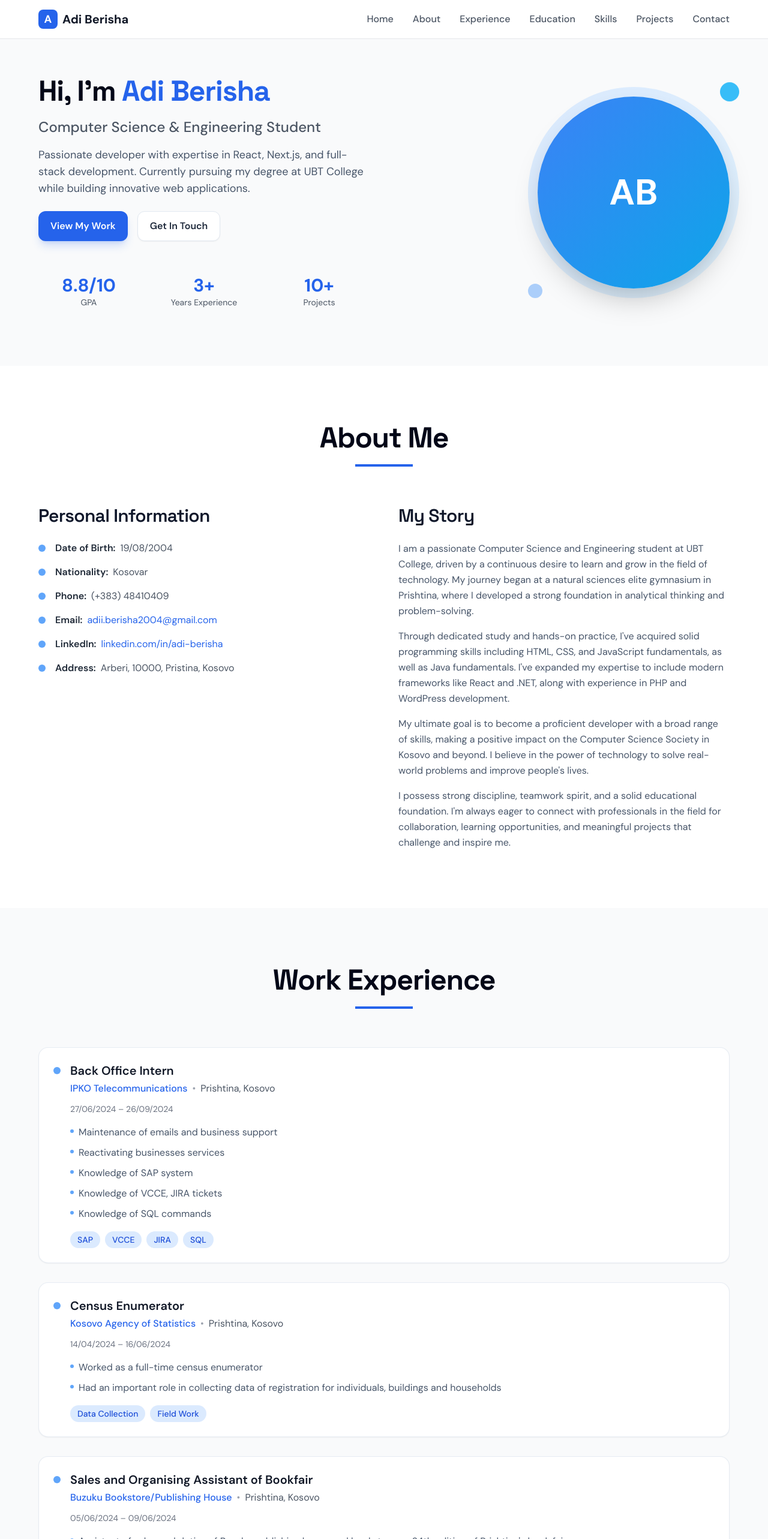
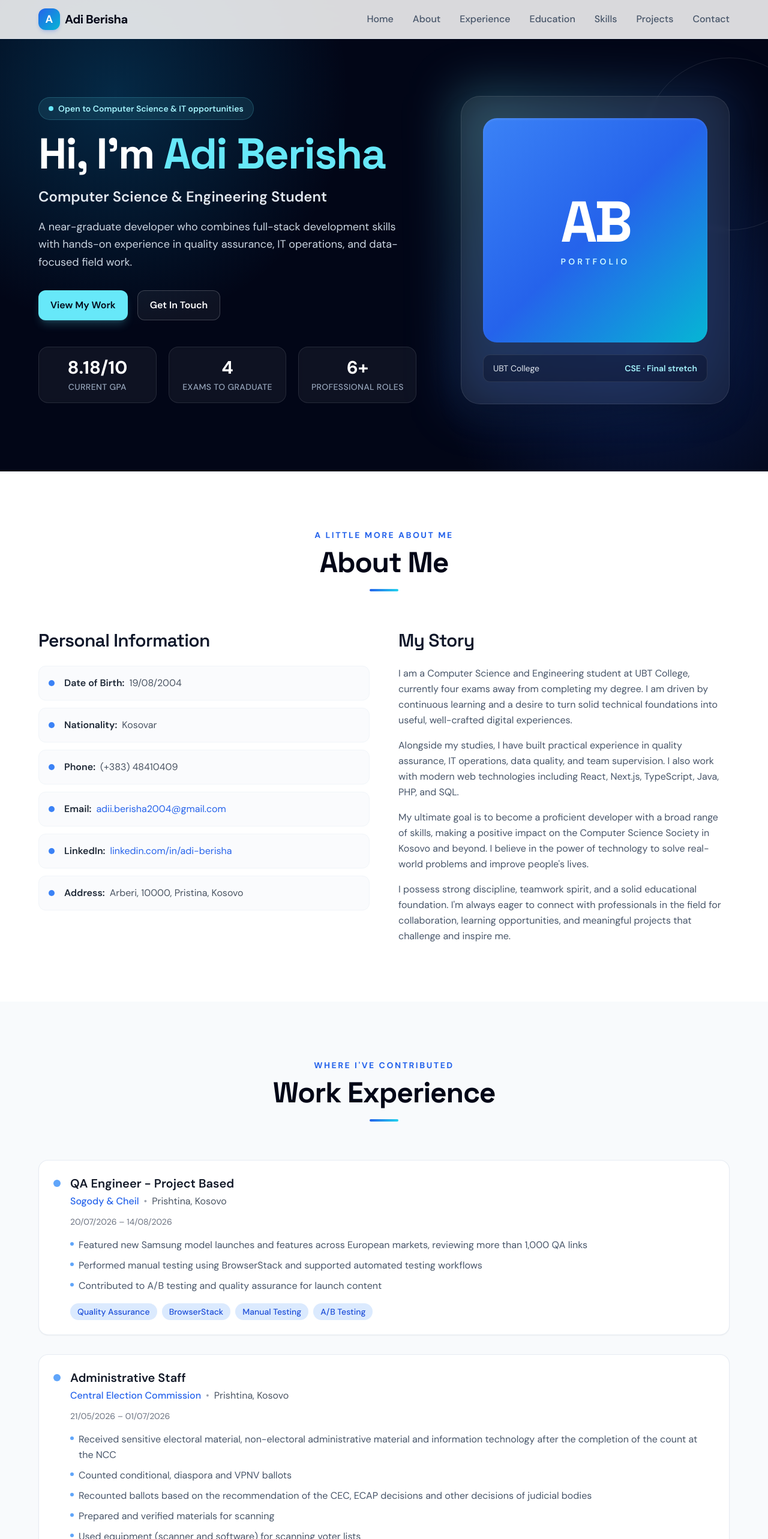
Before and after one commit to adiberishaubt/portfolio-website, a React (Vite) app: page / in a window 1280 px wide. Shown: the top 2566 px of the page at 60% size. Built offline with nearby package versions, Linux system fonts and the light colour scheme.

Commit message:
feat: refresh portfolio UI and profile content

```diff
--- a/src/components/About.tsx
+++ b/src/components/About.tsx
@@ -14,18 +14,19 @@ const About: React.FC = () => {
     <section id="about" className="section-padding bg-white">
       <div className="container-max">
         <div className="text-center mb-16">
+          <p className="section-kicker">A little more about me</p>
           <h2 className="heading-primary">About Me</h2>
-          <div className="w-24 h-1 bg-primary-600 mx-auto"></div>
+          <div className="section-rule"></div>
         </div>
 
         <div className="grid lg:grid-cols-2 gap-12 items-start">
           {/* Left Column - Personal Information */}
           <div className="space-y-6">
             <h3 className="heading-secondary">Personal Information</h3>
-            <div className="space-y-4">
+            <div className="space-y-3">
               {personalInfo.map((info, index) => (
-                <div key={index} className="flex items-center space-x-4">
-                  <div className="w-3 h-3 bg-primary-400 rounded-full"></div>
+                <div key={index} className="flex items-center space-x-4 rounded-xl border border-slate-100 bg-slate-50/70 p-4 transition hover:border-primary-100 hover:bg-primary-50/50">
+                  <div className="h-2.5 w-2.5 rounded-full bg-primary-500"></div>
                   <div className="flex-1">
                     <span className="font-semibold text-gray-800">{info.label}:</span>
                     {info.label === 'Email' ? (
@@ -58,16 +59,10 @@ const About: React.FC = () => {
             <h3 className="heading-secondary">My Story</h3>
             <div className="space-y-4 text-body">
               <p>
-                I am a passionate Computer Science and Engineering student at UBT College, driven by a
-                continuous desire to learn and grow in the field of technology. My journey began at a
-                natural sciences elite gymnasium in Prishtina, where I developed a strong foundation
-                in analytical thinking and problem-solving.
+                I am a Computer Science and Engineering student at UBT College, currently four exams away from completing my degree. I am driven by continuous learning and a desire to turn solid technical foundations into useful, well-crafted digital experiences.
               </p>
               <p>
-                Through dedicated study and hands-on practice, I've acquired solid programming skills
-                including HTML, CSS, and JavaScript fundamentals, as well as Java fundamentals. I've
-                expanded my expertise to include modern frameworks like React and .NET, along with
-                experience in PHP and WordPress development.
+                Alongside my studies, I have built practical experience in quality assurance, IT operations, data quality, and team supervision. I also work with modern web technologies including React, Next.js, TypeScript, Java, PHP, and SQL.
               </p>
               <p>
                 My ultimate goal is to become a proficient developer with a broad range of skills,
--- a/src/components/Contact.tsx
+++ b/src/components/Contact.tsx
@@ -68,11 +68,12 @@ const Contact: React.FC = () => {
   ];
 
   return (
-    <section id="contact" className="section-padding bg-gray-50">
+    <section id="contact" className="section-padding bg-slate-50">
       <div className="container-max">
         <div className="text-center mb-16">
+          <p className="section-kicker">Let's connect</p>
           <h2 className="heading-primary">Get In Touch</h2>
-          <div className="w-24 h-1 bg-primary-600 mx-auto mb-8"></div>
+          <div className="section-rule mb-8"></div>
           <p className="text-body text-lg max-w-3xl mx-auto">
             I'm always interested in hearing about new opportunities, interesting projects,
             or just want to say hello. Feel free to reach out!
--- a/src/components/Education.tsx
+++ b/src/components/Education.tsx
@@ -6,16 +6,17 @@ const Education: React.FC = () => {
       institution: 'Kolegji UBT - Higher Education Institute',
       degree: 'Student of Computer Science and Engineering',
       location: 'Prishtina, Kosovo',
-      period: '18/10/2022 - CURRENT',
-      grade: '8.8/10 (still on-going)',
+      period: '18/10/2022 - Present',
+      grade: '8.18/10',
       website: 'ubt-uni.net',
-      field: 'Computer Science and Engineering'
+      field: 'Computer Science and Engineering',
+      note: 'Currently completing my final coursework - 4 exams remaining until graduation.'
     },
     {
       institution: 'Shkolla Digjitale - Digital School',
       degree: 'React Native Developer',
       location: 'Prishtina, Kosovo',
-      period: '11/2023 - 01/2004',
+      period: '11/2023 - 01/2024',
       grade: 'Completed',
       website: 'shkolladigjitale.com',
       field: 'Mobile Development'
@@ -80,21 +81,25 @@ const Education: React.FC = () => {
     <section id="education" className="section-padding bg-white">
       <div className="container-max">
         <div className="text-center mb-16">
+          <p className="section-kicker">Learning journey</p>
           <h2 className="heading-primary">Education & Training</h2>
-          <div className="w-24 h-1 bg-primary-600 mx-auto"></div>
+          <div className="section-rule"></div>
         </div>
 
         <div className="space-y-8">
           {education.map((edu, index) => (
-            <div key={index} className="card">
+            <div key={index} className={`card ${index === 0 ? 'border-primary-200 bg-gradient-to-br from-primary-50 via-white to-cyan-50/60' : ''}`}>
               <div className="flex flex-col lg:flex-row lg:items-start lg:justify-between gap-4">
                 <div className="flex-1">
                   <div className="flex items-start gap-4">
-                    <div className="w-3 h-3 bg-accent-400 rounded-full mt-2 flex-shrink-0"></div>
+                    <div className={`mt-2 flex h-3 w-3 flex-shrink-0 rounded-full ${index === 0 ? 'bg-primary-600 ring-4 ring-primary-100' : 'bg-accent-400'}`}></div>
                     <div className="flex-1">
-                      <h3 className="text-xl font-semibold text-gray-900 mb-1">
+                      <div className="mb-2 flex flex-wrap items-center gap-3">
+                        <h3 className="text-xl font-semibold text-slate-900">
                         {edu.degree}
-                      </h3>
+                        </h3>
+                        {index === 0 && <span className="tag">In progress</span>}
+                      </div>
                       <div className="flex flex-wrap items-center gap-2 mb-3">
                         <span className="text-accent-600 font-medium">{edu.institution}</span>
                         <span className="text-gray-400">•</span>
@@ -105,9 +110,15 @@ const Education: React.FC = () => {
                         <span className="font-medium">Field:</span> {edu.field}
                       </p>
 
+                      {'note' in edu && edu.note && (
+                        <p className="mb-4 max-w-2xl rounded-xl border border-primary-100 bg-white/80 px-4 py-3 text-sm font-medium leading-relaxed text-primary-800">
+                          {edu.note}
+                        </p>
+                      )}
+
                       <div className="flex flex-wrap items-center gap-4">
                         <div className="flex items-center gap-2">
-                          <span className="text-sm font-medium text-gray-700">Grade:</span>
+                          <span className="text-sm font-medium text-gray-700">Final grade:</span>
                           <span className="px-3 py-1 bg-accent-100 text-accent-700 text-sm rounded-full font-medium">
                             {edu.grade}
                           </span>
--- a/src/components/Experience.tsx
+++ b/src/components/Experience.tsx
@@ -2,6 +2,46 @@ import React from 'react';
 
 const Experience: React.FC = () => {
   const experiences = [
+    {
+      company: 'Sogody & Cheil',
+      position: 'QA Engineer - Project Based',
+      location: 'Prishtina, Kosovo',
+      period: '20/07/2026 – 14/08/2026',
+      description: [
+        'Featured new Samsung model launches and features across European markets, reviewing more than 1,000 QA links',
+        'Performed manual testing using BrowserStack and supported automated testing workflows',
+        'Contributed to A/B testing and quality assurance for launch content'
+      ],
+      technologies: ['Quality Assurance', 'BrowserStack', 'Manual Testing', 'A/B Testing']
+    },
+    {
+      company: 'Central Election Commission',
+      position: 'Administrative Staff',
+      location: 'Prishtina, Kosovo',
+      period: '21/05/2026 – 01/07/2026',
+      description: [
+        'Received sensitive electoral material, non-electoral administrative material and information technology after the completion of the count at the NCC',
+        'Counted conditional, diaspora and VPNV ballots',
+        'Recounted ballots based on the recommendation of the CEC, ECAP decisions and other decisions of judicial bodies',
+        'Prepared and verified materials for scanning',
+        'Used equipment (scanner and software) for scanning voter lists',
+        'Ensured the quality of scanning and data storage'
+      ],
+      technologies: ['Data Management', 'Quality Assurance', 'Electoral Operations']
+    },
+    {
+      company: 'UNICEF & Kosovo Agency of Statistics',
+      position: 'Supervisor of Enumerators - MICS',
+      location: 'Prishtina, Kosovo',
+      period: '04/08/2025 – 08/11/2025',
+      description: [
+        'Coordinated, led and monitored the team\'s work in the field',
+        'Supervised the correct implementation of the questionnaires',
+        'Ensured the quality of the data collected',
+        'Maintained daily communication and synchronization with UNICEF & KAS administrative staff'
+      ],
+      technologies: ['Team Leadership', 'Field Supervision', 'Data Quality']
+    },
     {
       company: 'IPKO Telecommunications',
       position: 'Back Office Intern',
@@ -66,11 +106,12 @@ const Experience: React.FC = () => {
   ];
 
   return (
-    <section id="experience" className="section-padding bg-gray-50">
+    <section id="experience" className="section-padding bg-slate-50">
       <div className="container-max">
         <div className="text-center mb-16">
+          <p className="section-kicker">Where I've contributed</p>
           <h2 className="heading-primary">Work Experience</h2>
-          <div className="w-24 h-1 bg-primary-600 mx-auto"></div>
+          <div className="section-rule"></div>
         </div>
 
         <div className="space-y-8">
--- a/src/components/Header.tsx
+++ b/src/components/Header.tsx
@@ -14,15 +14,15 @@ const Header: React.FC = () => {
   ];
 
   return (
-    <header className="fixed top-0 left-0 right-0 z-50 bg-white/95 backdrop-blur-sm border-b border-gray-200">
+    <header className="fixed top-0 left-0 right-0 z-50 border-b border-slate-200/80 bg-white/85 shadow-sm shadow-slate-950/5 backdrop-blur-xl">
       <div className="container-max">
         <div className="flex items-center justify-between h-16">
           {/* Logo */}
           <div className="flex items-center space-x-2">
-            <div className="w-8 h-8 bg-primary-600 rounded-lg flex items-center justify-center">
+            <div className="flex h-9 w-9 items-center justify-center rounded-xl bg-gradient-to-br from-primary-600 to-cyan-500 shadow-md shadow-primary-600/20">
               <span className="text-white font-bold text-lg">A</span>
             </div>
-            <span className="text-xl font-bold text-gray-900">Adi Berisha</span>
+            <span className="text-xl font-bold tracking-tight text-slate-950">Adi Berisha</span>
           </div>
 
           {/* Desktop Navigation */}
@@ -31,7 +31,7 @@ const Header: React.FC = () => {
               <a
                 key={item.name}
                 href={item.href}
-                className="text-gray-600 hover:text-primary-600 transition-colors duration-200 font-medium"
+                className="font-medium text-slate-600 transition-colors duration-200 hover:text-primary-600"
               >
                 {item.name}
               </a>
--- a/src/components/Hero.tsx
+++ b/src/components/Hero.tsx
@@ -2,64 +2,68 @@ import React from 'react';
 
 const Hero: React.FC = () => {
   return (
-    <section id="home" className="section-padding pt-32">
-      <div className="container-max">
-        <div className="grid lg:grid-cols-2 gap-12 items-center">
-          {/* Left Column - Text Content */}
-          <div className="space-y-6">
-            <div className="space-y-4">
-              <h1 className="heading-primary">
-                Hi, I'm <span className="text-primary-600">Adi Berisha</span>
+    <section id="home" className="relative overflow-hidden bg-slate-950 px-4 pb-20 pt-32 sm:px-6 lg:px-8 lg:pb-28 lg:pt-40">
+      <div aria-hidden="true" className="absolute inset-0 bg-[radial-gradient(circle_at_15%_20%,rgba(14,165,233,0.22),transparent_31%),radial-gradient(circle_at_84%_72%,rgba(37,99,235,0.24),transparent_30%)]"></div>
+      <div aria-hidden="true" className="absolute -right-20 top-24 h-72 w-72 rounded-full border border-white/10"></div>
+      <div className="container-max relative">
+        <div className="grid items-center gap-14 lg:grid-cols-[1.15fr_0.85fr]">
+          <div className="space-y-8">
+            <div className="space-y-5">
+              <p className="inline-flex items-center gap-2 rounded-full border border-cyan-300/20 bg-cyan-300/10 px-4 py-2 text-sm font-semibold text-cyan-200">
+                <span className="h-2 w-2 rounded-full bg-cyan-300"></span>
+                Open to Computer Science & IT opportunities
+              </p>
+              <h1 className="max-w-3xl text-5xl font-bold tracking-tight text-white sm:text-6xl lg:text-7xl" style={{ fontFamily: "'Space Grotesk', system-ui, sans-serif" }}>
+                Hi, I'm <span className="text-cyan-300">Adi Berisha</span>
               </h1>
-              <p className="text-2xl text-gray-600 font-medium">
+              <p className="text-xl font-semibold text-slate-200 sm:text-2xl">
                 Computer Science & Engineering Student
               </p>
-              <p className="text-body text-lg">
-                Passionate developer with expertise in React, Next.js, and full-stack development.
-                Currently pursuing my degree at UBT College while building innovative web applications.
+              <p className="max-w-2xl text-lg leading-relaxed text-slate-300">
+                A near-graduate developer who combines full-stack development skills with hands-on experience in quality assurance, IT operations, and data-focused field work.
               </p>
             </div>
 
             <div className="flex flex-wrap gap-4">
-              <a href="#projects" className="btn-primary">
+              <a href="#projects" className="inline-flex items-center justify-center rounded-xl bg-cyan-300 px-5 py-3 font-semibold text-slate-950 shadow-lg shadow-cyan-300/20 transition hover:-translate-y-0.5 hover:bg-cyan-200">
                 View My Work
               </a>
-              <a href="#contact" className="btn-secondary">
+              <a href="#contact" className="inline-flex items-center justify-center rounded-xl border border-white/20 bg-white/5 px-5 py-3 font-semibold text-white transition hover:-translate-y-0.5 hover:bg-white/10">
                 Get In Touch
               </a>
             </div>
 
-            {/* Quick Stats */}
-            <div className="grid grid-cols-3 gap-6 pt-8">
-              <div className="text-center">
-                <div className="text-3xl font-bold text-primary-600">8.8/10</div>
-                <div className="text-sm text-gray-600">GPA</div>
+            <div className="grid max-w-2xl grid-cols-3 gap-3 pt-3 sm:gap-5">
+              <div className="rounded-2xl border border-white/10 bg-white/5 p-4 text-center backdrop-blur-sm">
+                <div className="text-2xl font-bold text-white sm:text-3xl">8.18/10</div>
+                <div className="mt-1 text-xs font-medium uppercase tracking-wide text-slate-400 sm:text-sm">Current GPA</div>
               </div>
-              <div className="text-center">
-                <div className="text-3xl font-bold text-primary-600">3+</div>
-                <div className="text-sm text-gray-600">Years Experience</div>
+              <div className="rounded-2xl border border-white/10 bg-white/5 p-4 text-center backdrop-blur-sm">
+                <div className="text-2xl font-bold text-white sm:text-3xl">4</div>
+                <div className="mt-1 text-xs font-medium uppercase tracking-wide text-slate-400 sm:text-sm">Exams to graduate</div>
               </div>
-              <div className="text-center">
-                <div className="text-3xl font-bold text-primary-600">10+</div>
-                <div className="text-sm text-gray-600">Projects</div>
+              <div className="rounded-2xl border border-white/10 bg-white/5 p-4 text-center backdrop-blur-sm">
+                <div className="text-2xl font-bold text-white sm:text-3xl">6+</div>
+                <div className="mt-1 text-xs font-medium uppercase tracking-wide text-slate-400 sm:text-sm">Professional roles</div>
               </div>
             </div>
           </div>
 
-          {/* Right Column - Profile Image */}
           <div className="flex justify-center lg:justify-end">
-            <div className="relative">
-              {/* Background decoration */}
-              <div className="absolute inset-0 bg-gradient-to-br from-primary-100 to-accent-100 rounded-full transform rotate-6 scale-110"></div>
-
-              {/* Profile image placeholder */}
-              <div className="relative w-80 h-80 bg-gradient-to-br from-primary-500 to-accent-500 rounded-full flex items-center justify-center shadow-2xl">
-                <div className="text-white text-6xl font-bold">AB</div>
+            <div className="relative w-full max-w-md">
+              <div aria-hidden="true" className="absolute -inset-3 rounded-[2rem] bg-gradient-to-br from-cyan-300/30 via-primary-500/20 to-transparent blur-2xl"></div>
+              <div className="relative overflow-hidden rounded-[2rem] border border-white/10 bg-white/[0.07] p-7 shadow-2xl shadow-black/30 backdrop-blur-sm sm:p-9">
+                <div className="flex aspect-square items-center justify-center rounded-[1.45rem] bg-gradient-to-br from-primary-500 via-primary-600 to-cyan-500 shadow-inner shadow-white/10">
+                  <div className="text-center">
+                    <div className="text-7xl font-bold tracking-tighter text-white sm:text-8xl" style={{ fontFamily: "'Space Grotesk', system-ui, sans-serif" }}>AB</div>
+                    <div className="mt-2 text-sm font-semibold uppercase tracking-[0.3em] text-cyan-100">Portfolio</div>
+                  </div>
+                </div>
+                <div className="mt-5 flex items-center justify-between rounded-xl border border-white/10 bg-slate-950/30 px-4 py-3 text-sm text-slate-200">
+                  <span>UBT College</span>
+                  <span className="font-semibold text-cyan-200">CSE · Final stretch</span>
+                </div>
               </div>
-
-              {/* Floating elements */}
-              <div className="absolute -top-4 -right-4 w-8 h-8 bg-accent-400 rounded-full animate-bounce"></div>
-              <div className="absolute -bottom-4 -left-4 w-6 h-6 bg-primary-400 rounded-full animate-pulse"></div>
             </div>
           </div>
         </div>
--- a/src/components/Skills.tsx
+++ b/src/components/Skills.tsx
@@ -59,11 +59,12 @@ const Skills: React.FC = () => {
   };
 
   return (
-    <section id="skills" className="section-padding bg-gray-50">
+    <section id="skills" className="section-padding bg-slate-50">
       <div className="container-max">
         <div className="text-center mb-16">
+          <p className="section-kicker">Tools I use</p>
           <h2 className="heading-primary">Skills & Languages</h2>
-          <div className="w-24 h-1 bg-primary-600 mx-auto"></div>
+          <div className="section-rule"></div>
         </div>
 
         <div className="grid lg:grid-cols-2 gap-12">
```
Also changed, not shown: src/components/Projects.tsx (+4 -3 lines).
